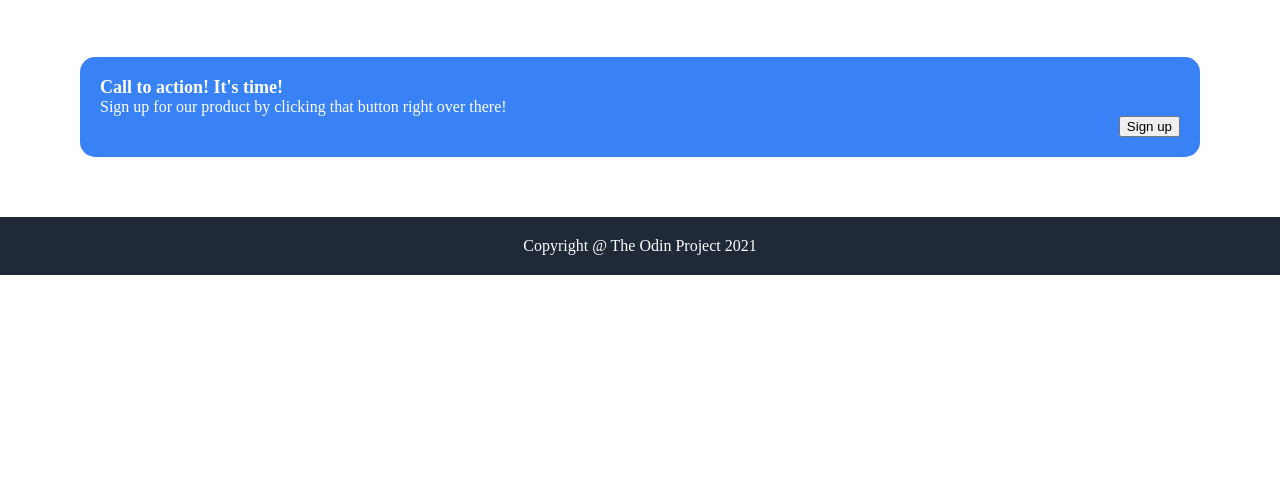
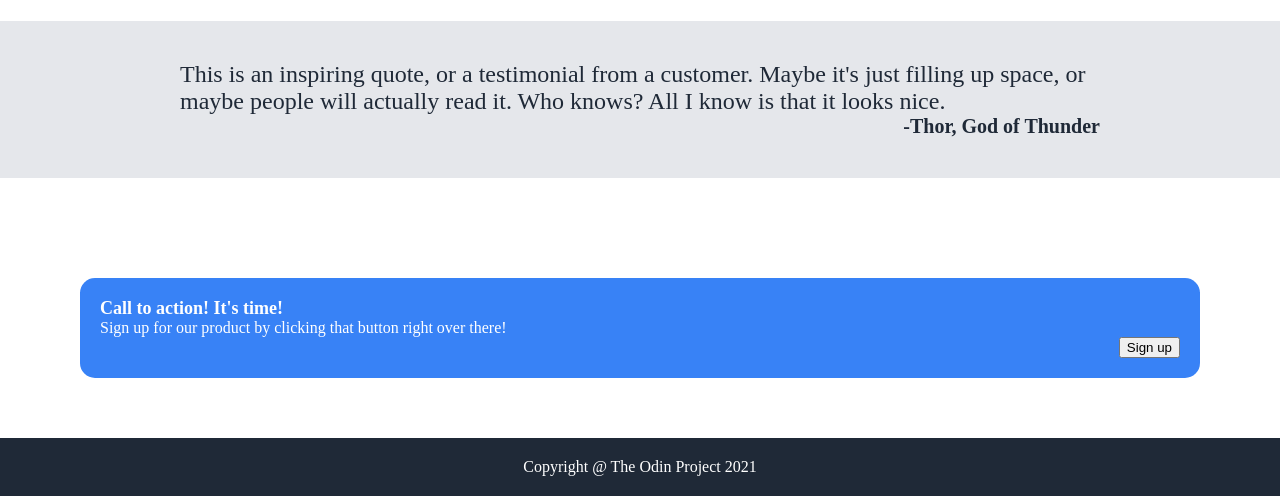
Before and after one commit to Matt602/landing_page, a plain HTML site: page index.html in a window 1280 px wide. Shown: the part 1487-1983 px from the top of the page. Before the commit the page ends 1762 px from the top, so only its background shows below. Drawn offline with Linux system fonts and the light colour scheme.

Commit message:
Finished styling the quote section

```diff
--- a/index.html
+++ b/index.html
@@ -55,7 +55,7 @@
                  up space, or maybe people will actually read it. Who knows? All I know is that it looks
                  nice.
             </div>
-            <div>-Thor, God of Thunder</div>
+            <div class="god">-Thor, God of Thunder</div>
         </div>
 
 
--- a/style.css
+++ b/style.css
@@ -60,3 +60,20 @@ ul {
     font-weight: bold;
     font-size: 18px;
 }
+
+.quote {
+    display: flex;
+    flex-direction: column;
+    background-color: #E5E7EB;
+    color: #1F2937;
+    padding: 40px 180px;
+    margin: 60px 0px 40px 0px;
+    font-size: 24px;
+
+}
+
+.god {
+    align-self: flex-end;
+    font-size: 20px;
+    font-weight: bold;
+}
```
